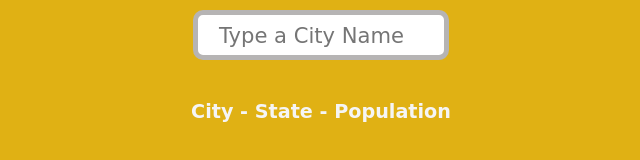
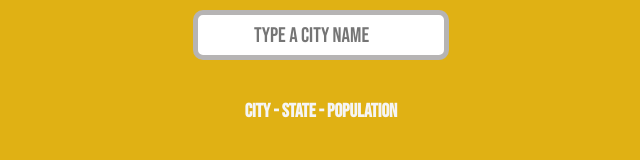
Before and after one commit to PatrykKeska/FetchCityInfo, a plain HTML site: page index.html in a window 1280 px wide. Shown: the whole page, without its empty margins (319-959 px from the left). Drawn offline with Linux system fonts and the light colour scheme; no server answers.

Commit message:
font-family has been changed

```diff
--- a/style.css
+++ b/style.css
@@ -1,3 +1,4 @@
+@import url('https://fonts.googleapis.com/css?family=Bebas+Neue&display=swap');
 * {
     box-sizing: border-box;
     margin: 0;
@@ -5,12 +6,11 @@
 
 }
 
-@import url('https://fonts.googleapis.com/css?family=Bangers&display=swap');
 
 html {
-    font-family: 'Bangers', cursive;
     font-size: calc(1em + 1vw);
     font-size: 1.2em;
+    font-family: 'Bebas Neue', cursive;
 }
 
 .head-tittle {
@@ -18,6 +18,7 @@ html {
     color: whitesmoke;
     margin-top: 5vh;
     margin-bottom: 5px;
+    font-family: 'Bebas Neue', cursive;
 }
 .wrapper {
     display: flex;
@@ -71,7 +72,7 @@ min-width: 250px;
     border: 5px solid rgb(182, 180, 180);
     border-radius: 10px;
     font-size: 1.1em;
-    font-family: 'Bangers', cursive;
+    font-family: 'Bebas Neue', cursive;
 
 }
 
```
